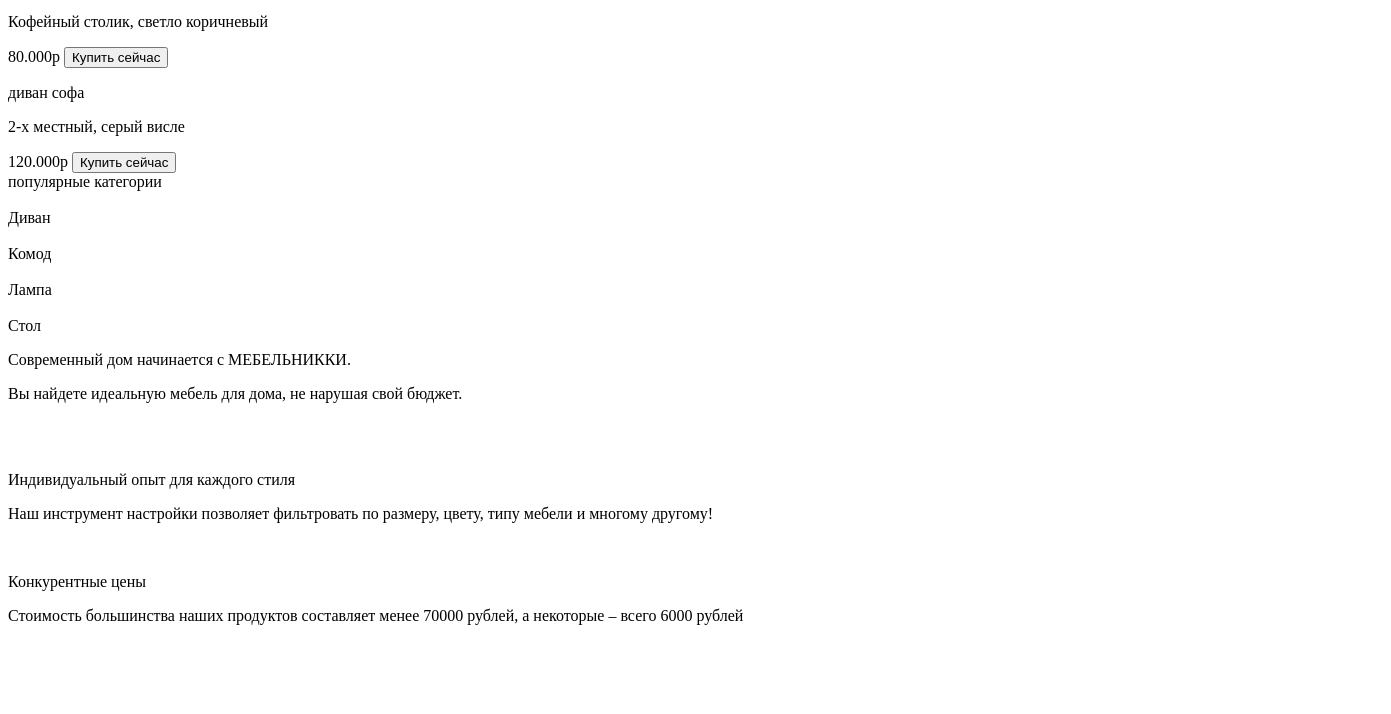
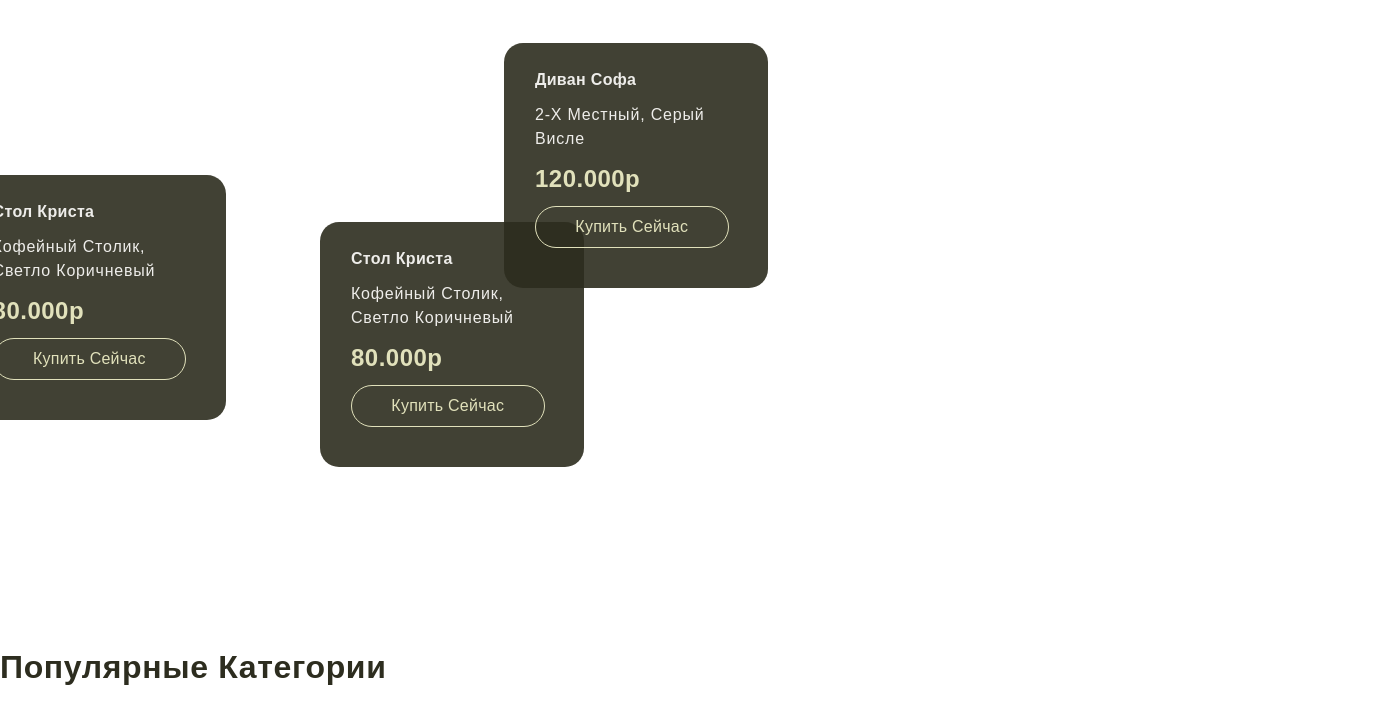
Before and after one commit to oppaforce92/myfirstrepository, a plain HTML site: page index.html in a window 1280 px wide. Shown: the part 412-1126 px from the top of the page, 1391 px wide, since content can reach past the window. Before the commit the page ends 1053 px from the top, so only its background shows below. Drawn offline with nearby package versions, Linux system fonts and the light colour scheme; a web font is replaced by a local one.

Commit message:
Update index.html

```diff
--- a/index.html
+++ b/index.html
@@ -4,7 +4,7 @@
     <meta charset="UTF-8">
     <meta http-equiv="X-UA-Compatible" content="IE=edge">
     <meta name="viewport" content="width=device-width, initial-scale=1.0">
-    <link rel="stylesheet" href="/styles/styles.css">
+    <link rel="stylesheet" href="style.css">
     <title>Мебельники</title>
 </head>
 <body>
@@ -167,7 +167,7 @@
             </div>
         </footer>
     </div>
-    <script src="/js/main.js"></script>
+    <script src="main.js"></script>
     <script src="https://ajax.googleapis.com/ajax/libs/jquery/2.0.0/jquery.min.js"></script>
 
 </body>
```
